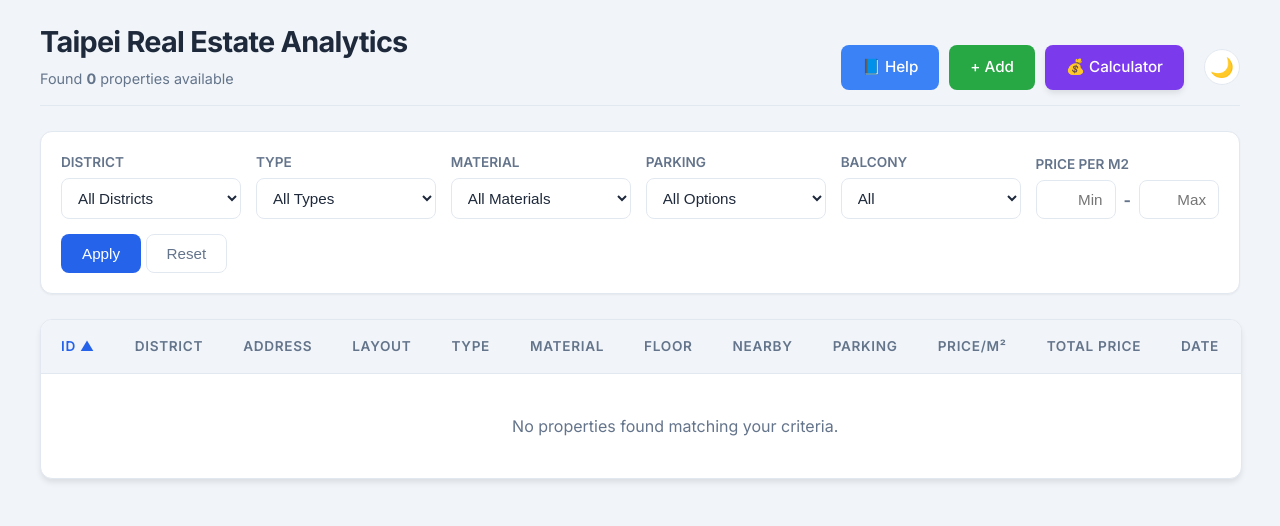
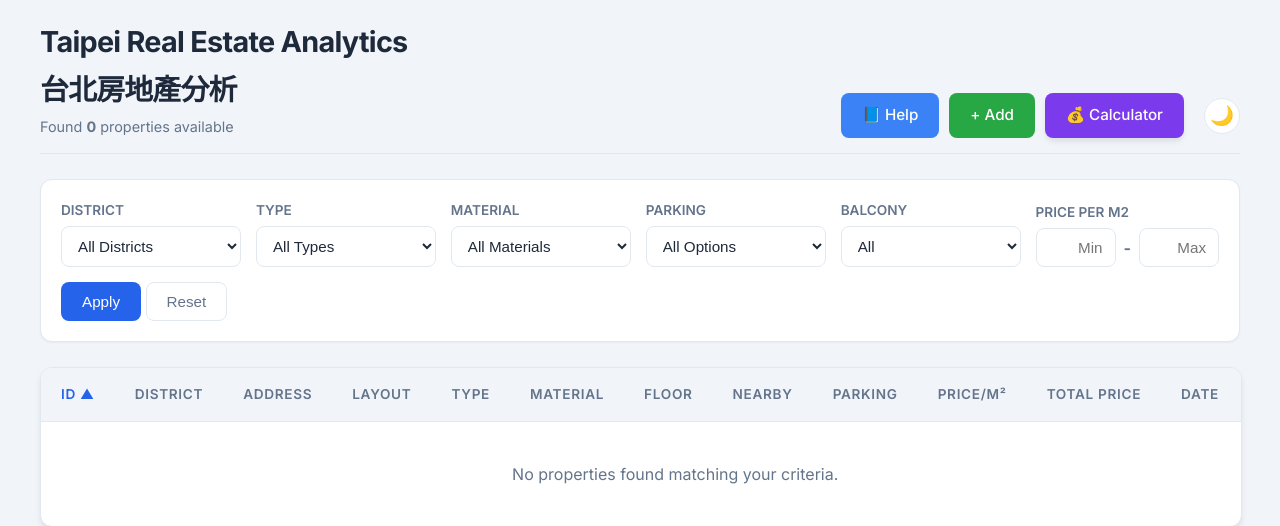
Before and after one commit to anh-dz/realestate, a Flask app: page / in a window 1280 px wide. Shown: the top 526 px of the page. Run offline with Flask 3, Linux system fonts and the light colour scheme; data that the repository does not hold is empty.

Commit message:
fix some small bug

```diff
--- a/templates/index.html
+++ b/templates/index.html
@@ -16,6 +16,7 @@
         <div class="header-container">
             <div>
                 <h1>Taipei Real Estate Analytics</h1>
+                <h1>台北房地產分析</h1>
                 <span class="record-count">Found <strong>{{ "{:,.0f}".format(total_count) }}</strong> properties available</span>
             </div>
             <div style="display: flex; gap: 10px; align-items: center;">
```
